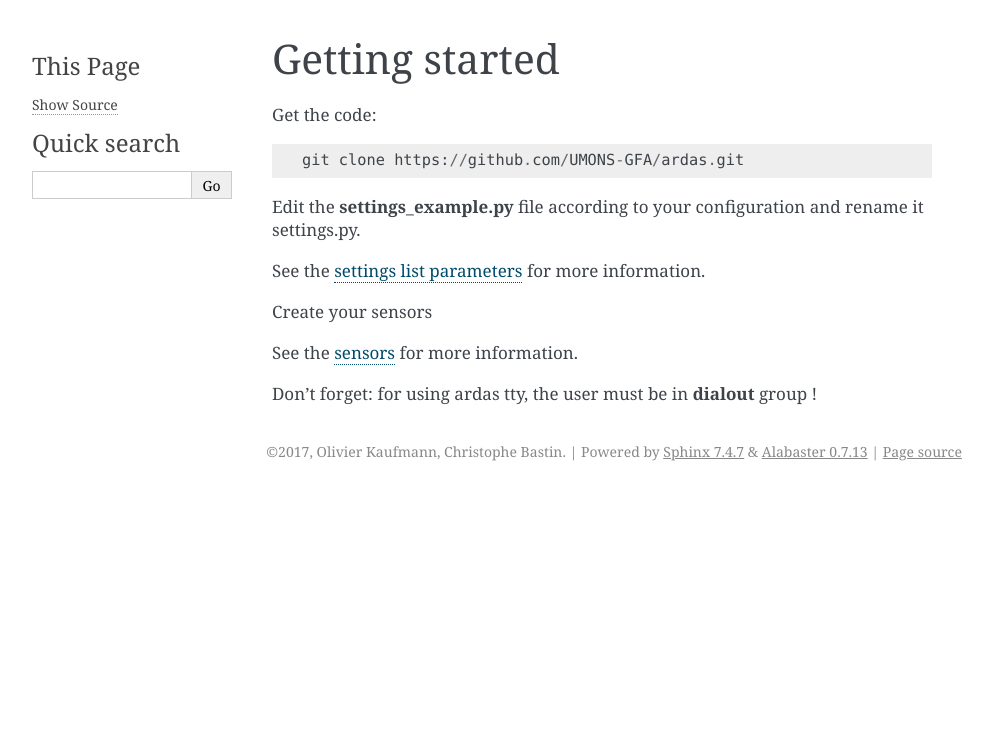
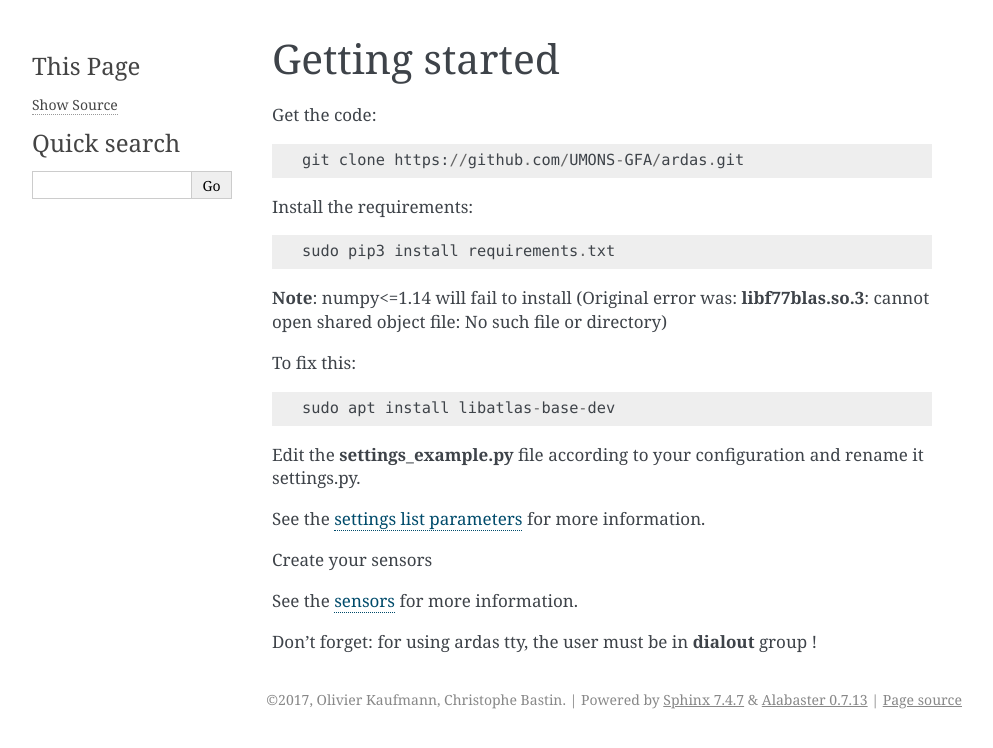
Before and after one commit to awatlet/ardas, a Sphinx documentation site: the page built from docs/source/getting_started.rst, in a window 1280 px wide. Shown: the top 748 px of the page, without its empty margins (148-1141 px from the left). Built offline with Sphinx 7.4.7, drawn with Linux system fonts in a browser that asks for light colours.

Commit message:
add doc to fix numpy with pip3 #93

```diff
--- a/docs/source/getting_started.rst
+++ b/docs/source/getting_started.rst
@@ -1,9 +1,23 @@
 Getting started
 ===============
+
 
 Get the code::
 
     git clone https://github.com/UMONS-GFA/ardas.git
+
+
+Install the requirements::
+
+    sudo pip3 install requirements.txt
+
+
+**Note**: numpy<=1.14 will fail to install (Original error was: **libf77blas.so.3**: cannot open shared object file: No such file or directory)
+
+To fix this::
+
+    sudo apt install libatlas-base-dev
+
 
 Edit the **settings_example.py** file according to your configuration and rename it settings.py.
 
```
